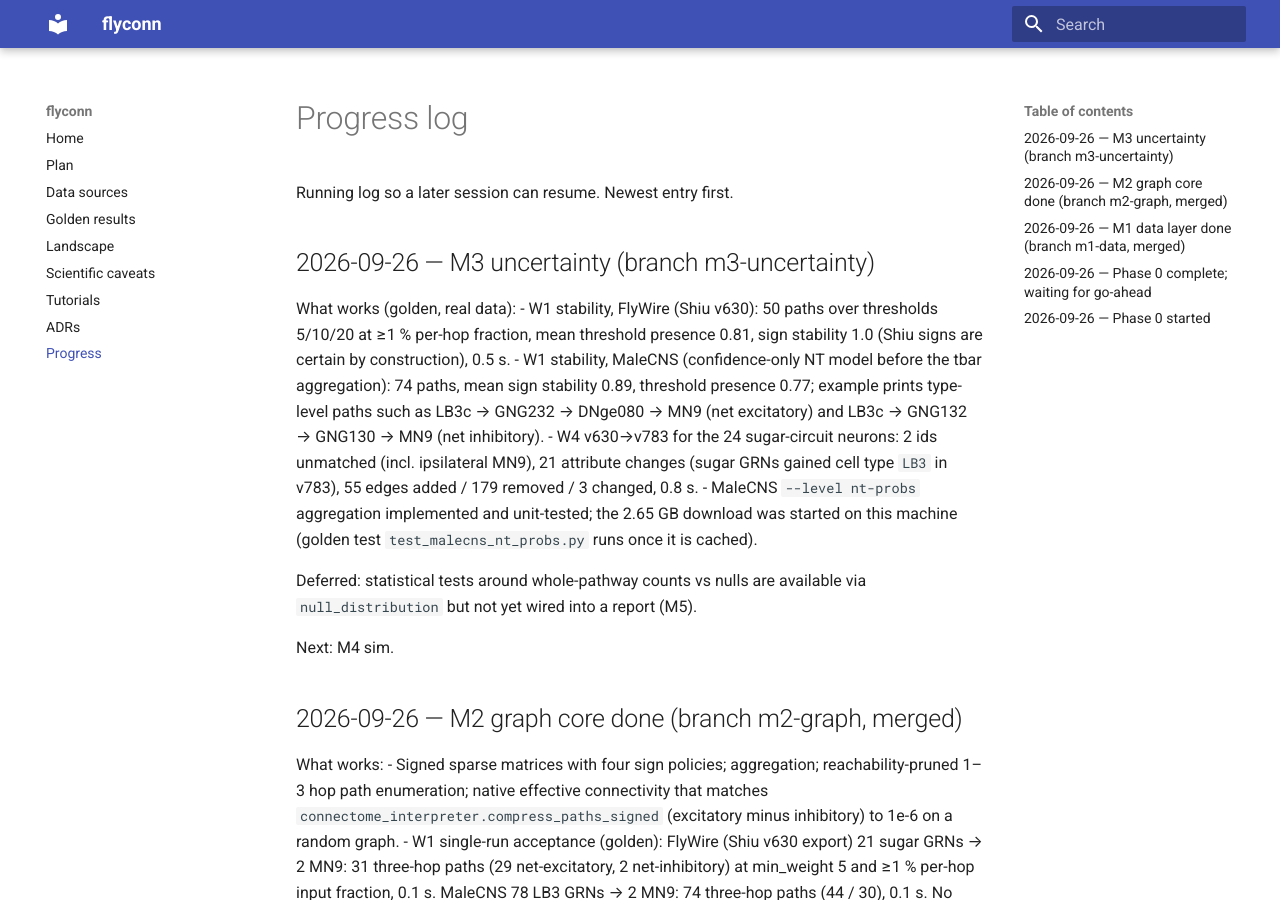
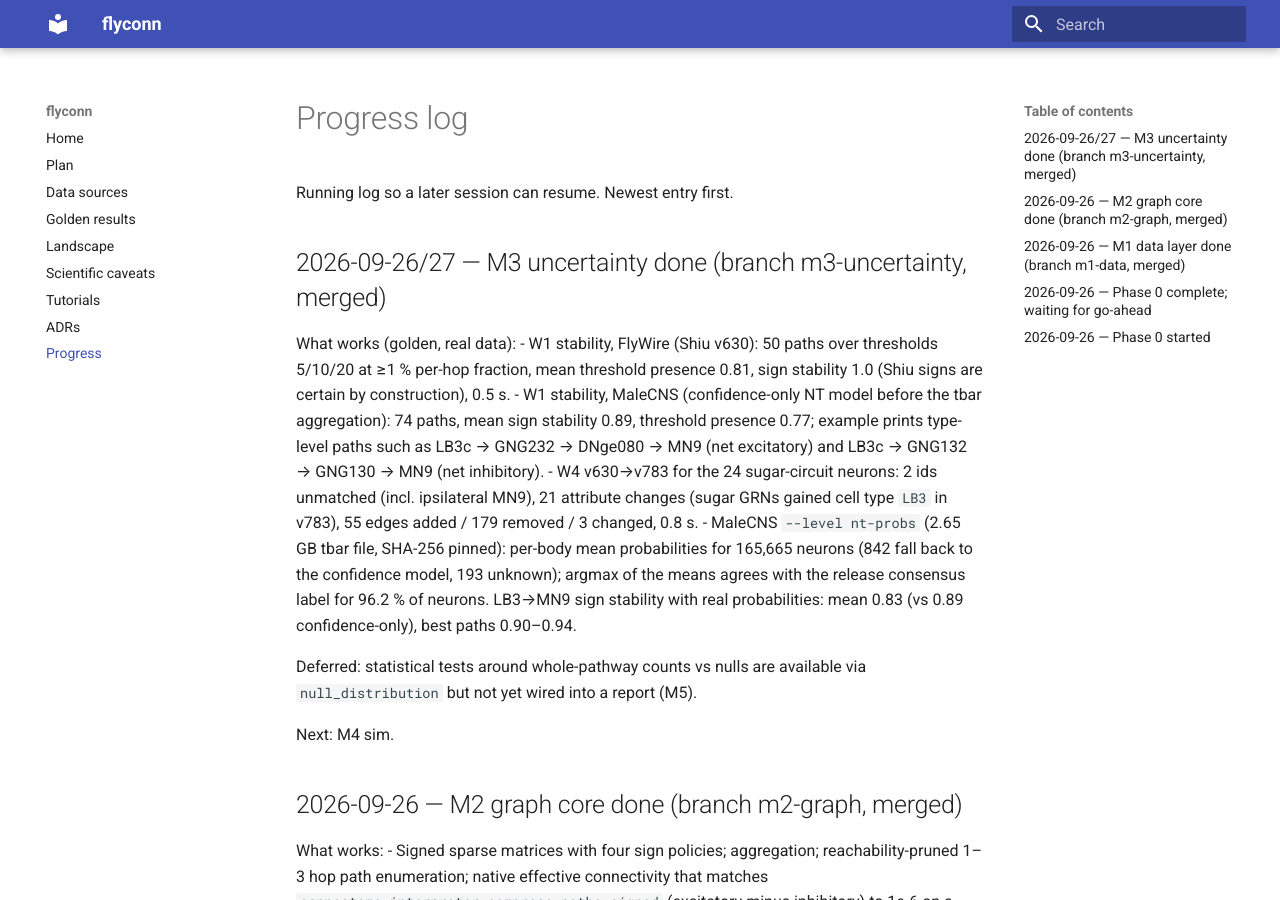
Before and after one commit to moiz-lakkadkutta/flyconn, an MkDocs documentation site: the page built from docs/PROGRESS.md, in a window 1280 px wide and 900 px high. Built offline with MkDocs 1.6.1 and Material for MkDocs 9.7.7, drawn with Linux system fonts in a browser that asks for light colours.

Commit message:
feat(data): pin MaleCNS tbar checksum; record nt-probs golden results
Co-Authored-By: Claude Fable 5.1 <noreply@anthropic.com>
Claude-Session: https://claude.ai/code/session_0146ujhCdFL57yDjC7Thhn4c

```diff
--- a/docs/PROGRESS.md
+++ b/docs/PROGRESS.md
@@ -2,13 +2,13 @@
 
 Running log so a later session can resume. Newest entry first.
 
-## 2026-09-26 — M3 uncertainty (branch m3-uncertainty)
+## 2026-09-26/27 — M3 uncertainty done (branch m3-uncertainty, merged)
 
 What works (golden, real data):
 - W1 stability, FlyWire (Shiu v630): 50 paths over thresholds 5/10/20 at ≥1 % per-hop fraction, mean threshold presence 0.81, sign stability 1.0 (Shiu signs are certain by construction), 0.5 s.
 - W1 stability, MaleCNS (confidence-only NT model before the tbar aggregation): 74 paths, mean sign stability 0.89, threshold presence 0.77; example prints type-level paths such as LB3c → GNG232 → DNge080 → MN9 (net excitatory) and LB3c → GNG132 → GNG130 → MN9 (net inhibitory).
 - W4 v630→v783 for the 24 sugar-circuit neurons: 2 ids unmatched (incl. ipsilateral MN9), 21 attribute changes (sugar GRNs gained cell type `LB3` in v783), 55 edges added / 179 removed / 3 changed, 0.8 s.
-- MaleCNS `--level nt-probs` aggregation implemented and unit-tested; the 2.65 GB download was started on this machine (golden test `test_malecns_nt_probs.py` runs once it is cached).
+- MaleCNS `--level nt-probs` (2.65 GB tbar file, SHA-256 pinned): per-body mean probabilities for 165,665 neurons (842 fall back to the confidence model, 193 unknown); argmax of the means agrees with the release consensus label for 96.2 % of neurons. LB3→MN9 sign stability with real probabilities: mean 0.83 (vs 0.89 confidence-only), best paths 0.90–0.94.
 
 Deferred: statistical tests around whole-pathway counts vs nulls are available via `null_distribution` but not yet wired into a report (M5).
 
```
Also changed, not shown: docs/GOLDEN_RESULTS.md (+1 -0 lines), 1 other file.
